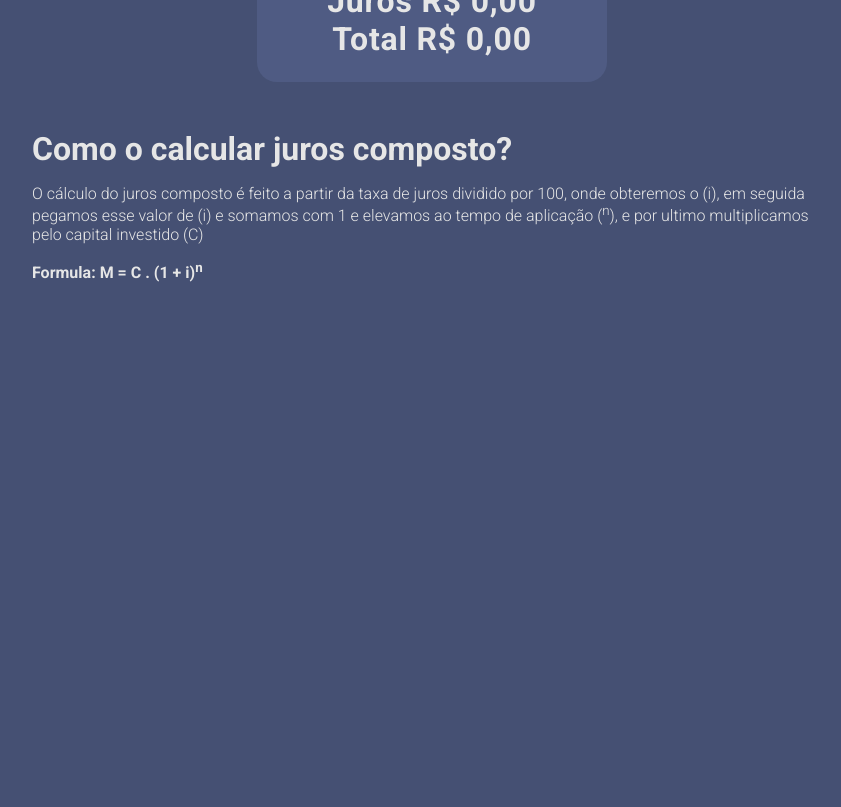
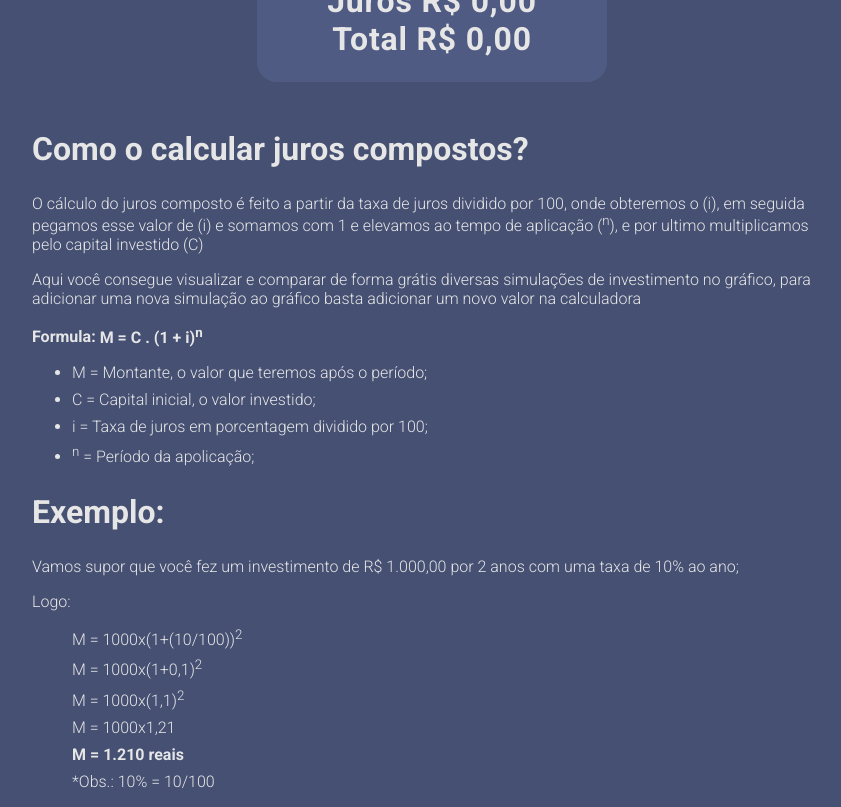
Before and after one commit to ajraduenz/graphics-inflation, a React (Vite) app: page / in a window 1280 px wide. Shown: the part 620-1427 px from the top of the page, without its empty margins (208-1049 px from the left). Before the commit the page ends 918 px from the top, so only its background shows below. Built offline with nearby package versions, Linux system fonts and the light colour scheme.

Commit message:
Add text

```diff
--- a/src/App.tsx
+++ b/src/App.tsx
@@ -12,12 +12,12 @@ function App() {
     tempo: 0,
   });
 
-  const url = "https://brasilapi.com.br/api/fipe/preco/v1/088001-9";
-  const url2 = "https://brasilapi.com.br/api/taxas/v1";
-  const url3 = "https://brasilapi.com.br/api/feriados/v1/2020";
-  const url4 =
-    "http://api.bcb.gov.br/dados/serie/bcdata.sgs.10613/dados?formato=json&dataInicial=01/01/2010&dataFinal=31/12/2016";
-  const url5 = "http://free.currencyconverterapi.com/api/v5/convert?q=EUR_USD&compact=y";
+  // const url = "https://brasilapi.com.br/api/fipe/preco/v1/088001-9";
+  // const url2 = "https://brasilapi.com.br/api/taxas/v1";
+  // const url3 = "https://brasilapi.com.br/api/feriados/v1/2020";
+  // const url4 =
+  //   "http://api.bcb.gov.br/dados/serie/bcdata.sgs.10613/dados?formato=json&dataInicial=01/01/2010&dataFinal=31/12/2016";
+  // const url5 = "http://free.currencyconverterapi.com/api/v5/convert?q=EUR_USD&compact=y";
 
   // useEffect(() => {
   //   fetch(url5)
--- a/src/Components/Calculadora/index.tsx
+++ b/src/Components/Calculadora/index.tsx
@@ -19,6 +19,8 @@ const Calculadora = () => {
   const dispatch = useDispatch();
   const handleChange = (event: React.ChangeEvent<HTMLSelectElement>) => {
     setPeriodo(event.target.value);
+    fatores.montante !== 0 && dispatch(clearValues())
+
   };
   //
 
--- a/src/Components/ChartTax/index.tsx
+++ b/src/Components/ChartTax/index.tsx
@@ -69,15 +69,13 @@ const ChartTax = () => {
     },
   };
 
-  const labels = [...Array(Number(tempo)).keys()];
+  const labels = [...Array(Number(tempo)).keys()].map((num) => num + 1);
   const randomNum = () => Math.floor(Math.random() * (235 - 52 + 1) + 52);
   const randomRGB = () => `rgb(${randomNum()}, ${randomNum()}, ${randomNum()})`;
-
   const data = {
     labels,
     datasets: [
       ...graficos?.map((grafico) => {
-        console.log(grafico);
         return {
           type: "line" as const,
           label: grafico.titulo,
--- a/src/Components/Text/index.tsx
+++ b/src/Components/Text/index.tsx
@@ -3,11 +3,15 @@ import "./text.scss";
 const Text = () => {
   return (
     <section className="text-content">
-      <strong>Como o calcular juros composto?</strong>
+      <h2>Como o calcular juros compostos?</h2>
       <p>
         O cálculo do juros composto é feito a partir da taxa de juros dividido por 100, onde obteremos o (i), em seguida
         pegamos esse valor de (i) e somamos com 1 e elevamos ao tempo de aplicação (<sup>n</sup>), e por ultimo
         multiplicamos pelo capital investido (C){" "}
+      </p>
+      <p>
+        Aqui você consegue visualizar e comparar de forma grátis diversas simulações de investimento no gráfico, para
+        adicionar uma nova simulação ao gráfico basta adicionar um novo valor na calculadora
       </p>
       <p className="formula">
         Formula:{" "}
@@ -15,6 +19,33 @@ const Text = () => {
           M = C . (1 + i)<sup>n</sup>
         </span>
       </p>
+      <ul>
+        <li>M = Montante, o valor que teremos após o período;</li>
+        <li>C = Capital inicial, o valor investido;</li>
+        <li>i = Taxa de juros em porcentagem dividido por 100;</li>
+        <li>
+          <sup>n</sup> = Período da apolicação;
+        </li>
+      </ul>
+      <h2>Exemplo:</h2>
+      <p>Vamos supor que você fez um investimento de R$ 1.000,00 por 2 anos com uma taxa de 10% ao ano;</p>
+      <p>Logo:</p>
+      <ul className="example">
+        <li>
+          M = 1000x(1+(10/100))<sup>2</sup>{" "}
+        </li>
+        <li>
+          M = 1000x(1+0,1)<sup>2</sup>
+        </li>
+        <li>
+          M = 1000x(1,1)<sup>2</sup>
+        </li>
+        <li>M = 1000x1,21</li>
+        <strong>M = 1.210 reais</strong>
+        <li>
+          <span>*Obs.: 10% = 10/100</span>
+        </li>
+      </ul>
     </section>
   );
 };
--- a/src/Components/Text/text.scss
+++ b/src/Components/Text/text.scss
@@ -4,7 +4,7 @@
   max-width: 800px;
   margin: 0 auto;
   @include section-spacing;
-  strong {
+  h2 {
     font-weight: 700;
     font-size: 2rem;
   }
@@ -15,4 +15,14 @@
     font-size: 1rem;
     font-weight: 700;
   }
+  li {
+    margin-top: 0.5rem;
+  }
+  .example {
+    list-style: none;
+    strong {
+      margin-top: 0.5rem;
+      display: block;
+    }
+  }
 }
--- a/src/store/fatores.ts
+++ b/src/store/fatores.ts
@@ -1,13 +1,16 @@
 import { createSlice } from "@reduxjs/toolkit";
-import store from "./configureStore";
-type Fatores = {
-  [key: string]: number | string;
-};
+
 const slice = createSlice({
   name: "fatores",
   initialState: {
     entrada: { montante: 0, capitalAplicado: 0, taxaJuros: 0, tempo: 0, periodo: "Mensal" },
-    parcelaPorPeriodo: [] as { titulo: string; parcelas: number[]; taxa: number; tempo: number; montante: number }[],
+    parcelaPorPeriodo: [] as {
+      titulo: string;
+      parcelas: number[];
+      taxa: number;
+      tempo: number;
+      montante: number;
+    }[],
   },
   reducers: {
     changeValue(store, action) {
@@ -31,7 +34,7 @@ const slice = createSlice({
               (cada, index) =>
                 (cada =
                   action.payload.capitalAplicado.valor *
-                  (Math.pow(1 + action.payload.taxaJuros.valor.replace(",", ".") / 100, index) - 1)),
+                  (Math.pow(1 + action.payload.taxaJuros.valor.replace(",", ".") / 100, index + 1) - 1)),
             ),
           ],
         },
@@ -39,7 +42,7 @@ const slice = createSlice({
     },
     clearValues(store) {
       return {
-        entrada: { montante: 0, capitalAplicado: 0, taxaJuros: 0, tempo: 0, periodo: "Mensal" },
+        entrada: { montante: 0, capitalAplicado: 0, taxaJuros: 0, tempo: 0, periodo: "Mensal", aporte: 0 },
         parcelaPorPeriodo: [],
       };
     },
```
